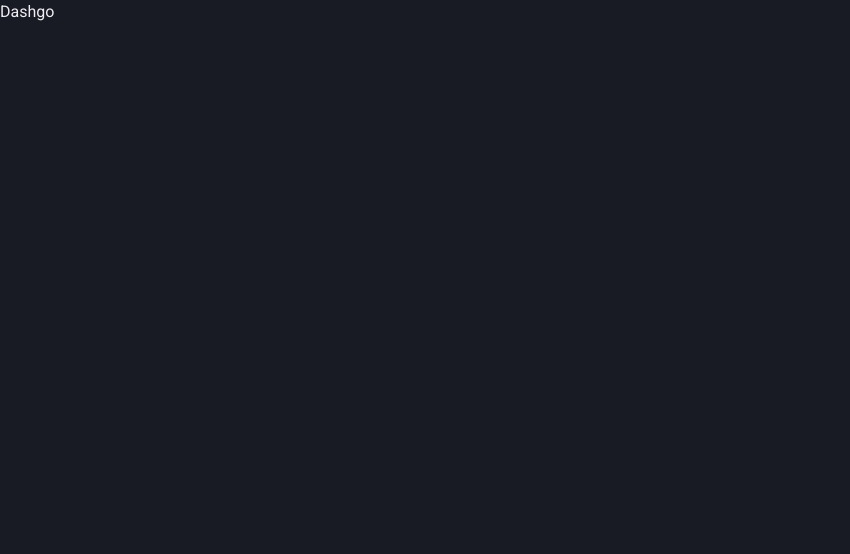
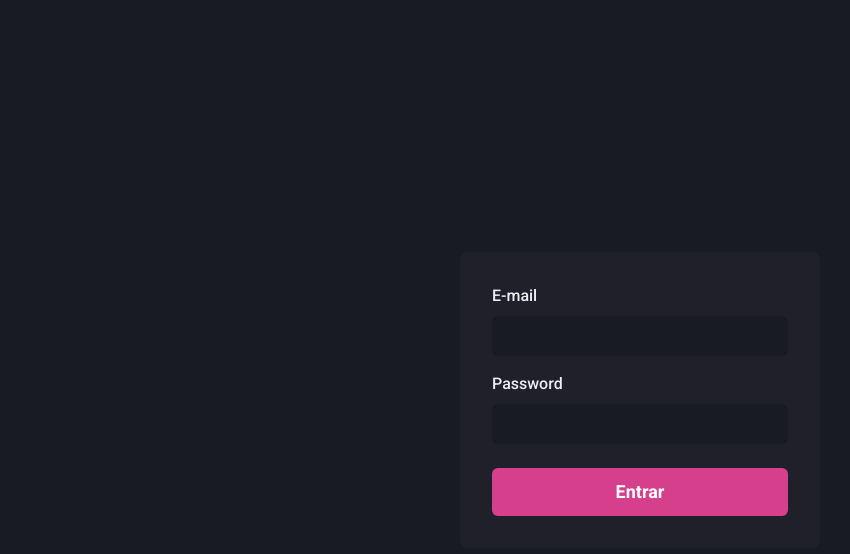
Before and after one commit to leonardomeira/ignite-dashgo, a Next.js app: page / in a window 1280 px wide. Shown: the top 554 px of the page, without its empty margins (0-850 px from the left). Built offline with nearby package versions, Linux system fonts and the light colour scheme.

Commit message:
create login page

```diff
--- a/src/pages/index.tsx
+++ b/src/pages/index.tsx
@@ -1,5 +1,65 @@
+import { Flex, Input, Button, Stack, FormLabel, FormControl } from "@chakra-ui/react";
+
 export default function Home() {
   return (
-    <h1>Dashgo</h1>
+    <Flex
+      w="100vw"
+      h="100vh"
+      align="center"
+      justify="center"
+    >
+      <Flex
+        as="form"
+        width="100%"
+        maxWidth={360}
+        bg="gray.800"
+        p="8"
+        borderRadius={8}
+        flexDir="column"
+      >
+        <Stack spacing="4">
+
+          <FormControl>
+            <FormLabel htmlFor="email">E-mail</FormLabel>
+            <Input
+              name="email"
+              id="email"
+              type="email"
+              focusBorderColor="pink.500"
+              bgColor="gray.900"
+              variant="filled"
+              _hover={{
+                bgColor: 'gray.900'
+              }}
+            />
+          </FormControl>
+
+          <FormControl>
+            <FormLabel htmlFor="password">Password</FormLabel>
+            <Input
+              name="password"
+              id="password"
+              type="password"
+              focusBorderColor="pink.500"
+              bgColor="gray.900"
+              variant="filled"
+              _hover={{
+                bgColor: 'gray.900'
+              }}
+            />
+          </FormControl>
+
+        </Stack>
+
+        <Button
+            type="submit"
+            mt="6"
+            colorScheme="pink"
+            size="lg"
+        >
+          Entrar
+        </Button>
+      </Flex>
+    </Flex>
   )
 }
--- a/src/styles/theme.ts
+++ b/src/styles/theme.ts
@@ -4,7 +4,7 @@
     colors: {
         gray: {
             "900": "#181B23",
-            "800": "#1F8229",
+            "800": "#1F2029",
             "700": "#353646",
             "600": "#4B4D63",
             "500": "#616480",
```
